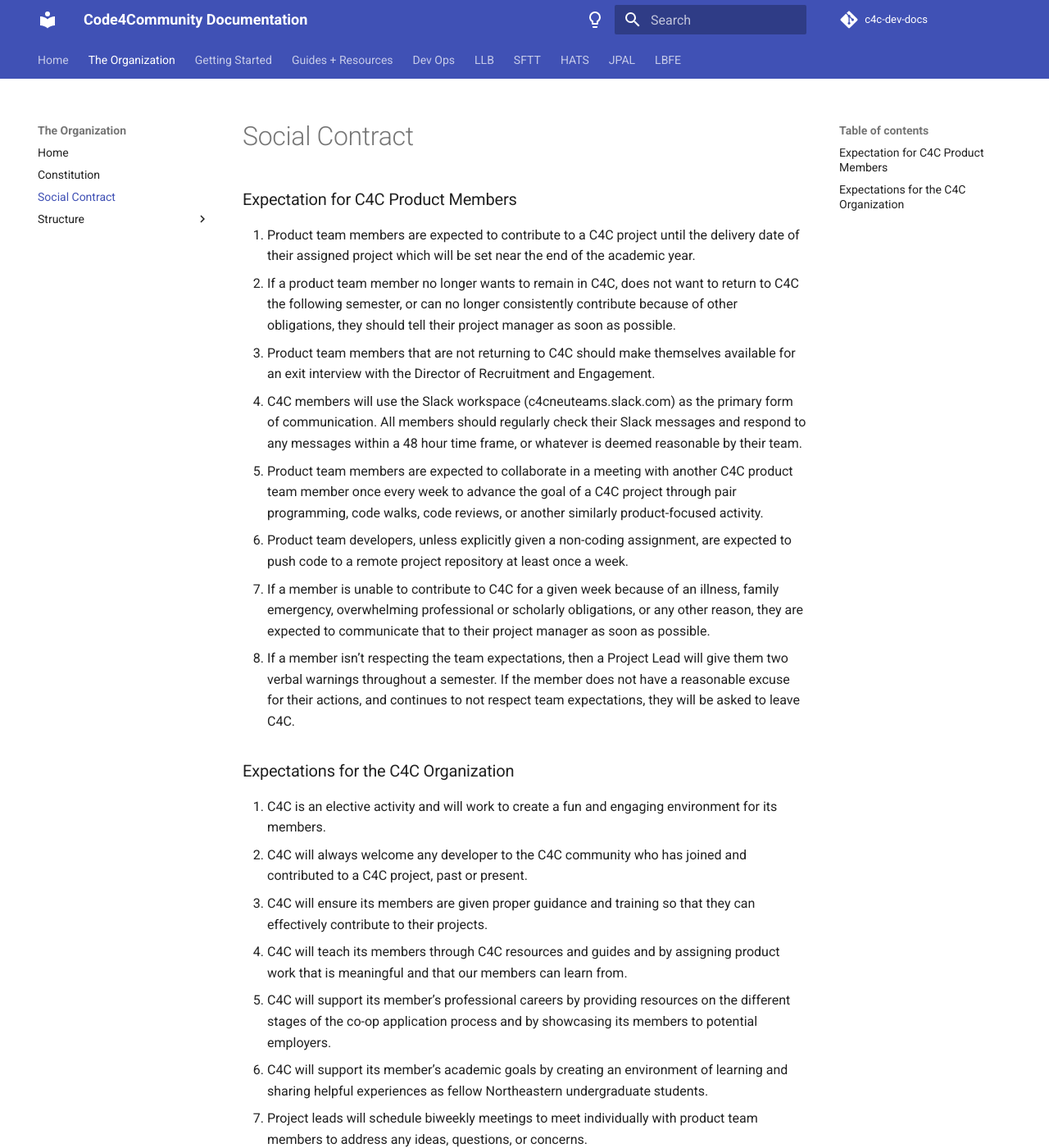
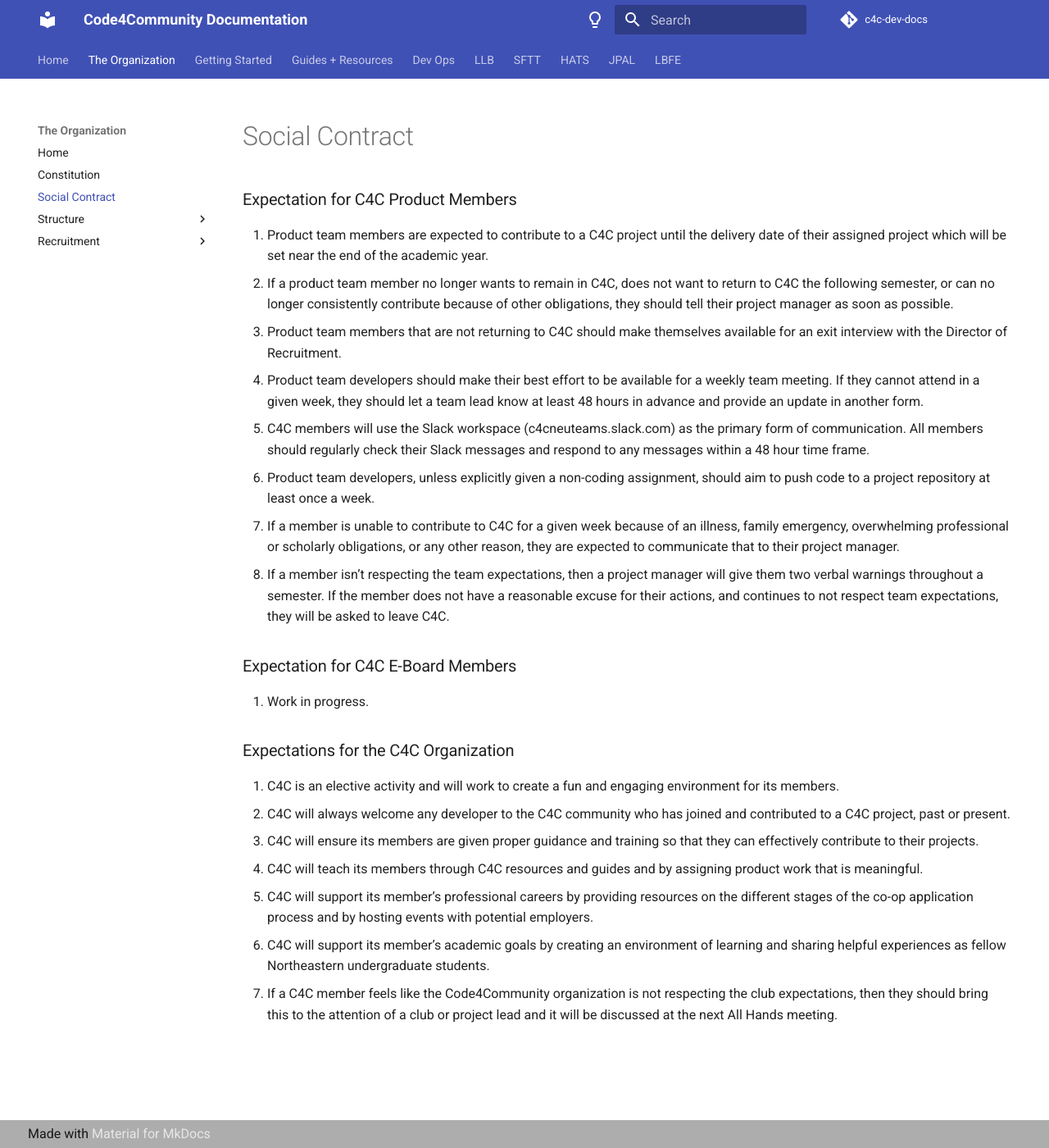
Before and after one commit to Code-4-Community/c4c-dev-docs, an MkDocs documentation site: the page built from docs/organization/social_contract.md, in a window 1280 px wide and 1400 px high. Shown: the whole window at 82% size. Built offline with MkDocs 1.6.1 and Material for MkDocs 9.7.7, drawn with Linux system fonts in a browser that asks for light colours; comment, search, counter and statistics services are not loaded; some of the changed text lies outside the part shown.

Commit message:
Updated organizational docs

```diff
--- a/docs/organization/social_contract.md
+++ b/docs/organization/social_contract.md
@@ -1,21 +1,29 @@
+---
+hide:
+  - toc
+---
+
 ### Expectation for C4C Product Members
 
 1. Product team members are expected to contribute to a C4C project until the delivery date of their assigned project which will be set near the end of the academic year.
 2. If a product team member no longer wants to remain in C4C, does not want to return to C4C the following semester, or can no longer consistently contribute because of other obligations, they should tell their project manager as soon as possible.
-3. Product team members that are not returning to C4C should make themselves available for an exit interview with the Director of Recruitment and Engagement.
-4. C4C members will use the Slack workspace (c4cneuteams.slack.com) as the primary form of communication. All members should regularly check their Slack messages and respond to any messages within a 48 hour time frame, or whatever is deemed reasonable by their team.
-5. Product team members are expected to collaborate in a meeting with another C4C product team member once every week to advance the goal of a C4C project through pair programming, code walks, code reviews, or another similarly product-focused activity.
-6. Product team developers, unless explicitly given a non-coding assignment, are expected to push code to a remote project repository at least once a week.
-7. If a member is unable to contribute to C4C for a given week because of an illness, family emergency, overwhelming professional or scholarly obligations, or any other reason, they are expected to communicate that to their project manager as soon as possible.
-8. If a member isn’t respecting the team expectations, then a Project Lead will give them two verbal warnings throughout a semester. If the member does not have a reasonable excuse for their actions, and continues to not respect team expectations, they will be asked to leave C4C.
+3. Product team members that are not returning to C4C should make themselves available for an exit interview with the Director of Recruitment.
+4. Product team developers should make their best effort to be available for a weekly team meeting. If they cannot attend in a given week, they should let a team lead know at least 48 hours in advance and provide an update in another form.
+5. C4C members will use the Slack workspace (c4cneuteams.slack.com) as the primary form of communication. All members should regularly check their Slack messages and respond to any messages within a 48 hour time frame.
+6. Product team developers, unless explicitly given a non-coding assignment, should aim to push code to a project repository at least once a week.
+7. If a member is unable to contribute to C4C for a given week because of an illness, family emergency, overwhelming professional or scholarly obligations, or any other reason, they are expected to communicate that to their project manager.
+8. If a member isn’t respecting the team expectations, then a project manager will give them two verbal warnings throughout a semester. If the member does not have a reasonable excuse for their actions, and continues to not respect team expectations, they will be asked to leave C4C.
+
+### Expectation for C4C E-Board Members
+
+1. Work in progress.
 
 ### Expectations for the C4C Organization
 
 1. C4C is an elective activity and will work to create a fun and engaging environment for its members.
 2. C4C will always welcome any developer to the C4C community who has joined and contributed to a C4C project, past or present.
 3. C4C will ensure its members are given proper guidance and training so that they can effectively contribute to their projects.
-4. C4C will teach its members through C4C resources and guides and by assigning product work that is meaningful and that our members can learn from.
-5. C4C will support its member’s professional careers by providing resources on the different stages of the co-op application process and by showcasing its members to potential employers.
+4. C4C will teach its members through C4C resources and guides and by assigning product work that is meaningful.
+5. C4C will support its member’s professional careers by providing resources on the different stages of the co-op application process and by hosting events with potential employers.
 6. C4C will support its member’s academic goals by creating an environment of learning and sharing helpful experiences as fellow Northeastern undergraduate students.
-7. Project leads will schedule biweekly meetings to meet individually with product team members to address any ideas, questions, or concerns.
-8. If a C4C member feels like the Code4Community organization is not respecting the club expectations, then they should bring this to the attention of a Club or Project Lead and it will be made the first point of order at the next All Hands meeting.
+7. If a C4C member feels like the Code4Community organization is not respecting the club expectations, then they should bring this to the attention of a club or project lead and it will be discussed at the next All Hands meeting.
--- a/mkdocs.yml
+++ b/mkdocs.yml
@@ -44,6 +44,10 @@
         - Structure:
             - E-Board: organization/structure/e-board.md
             - Product Teams: organization/structure/product-teams.md
+        - Recruitment:
+            - Philosophy: organization/recruitment/philosophy.md
+            - Onboarding: organization/recruitment/onboarding.md
+            - Offboarding: organization/recruitment/offboarding.md
     - Getting Started:
         - Home: getting-started/index.md
         - Product Workflow: getting-started/product-workflow.md
```
Also changed, not shown: docs/organization/recruitment/offboarding.md (added), docs/organization/recruitment/onboarding.md (added), docs/organization/recruitment/philosophy.md (added).
